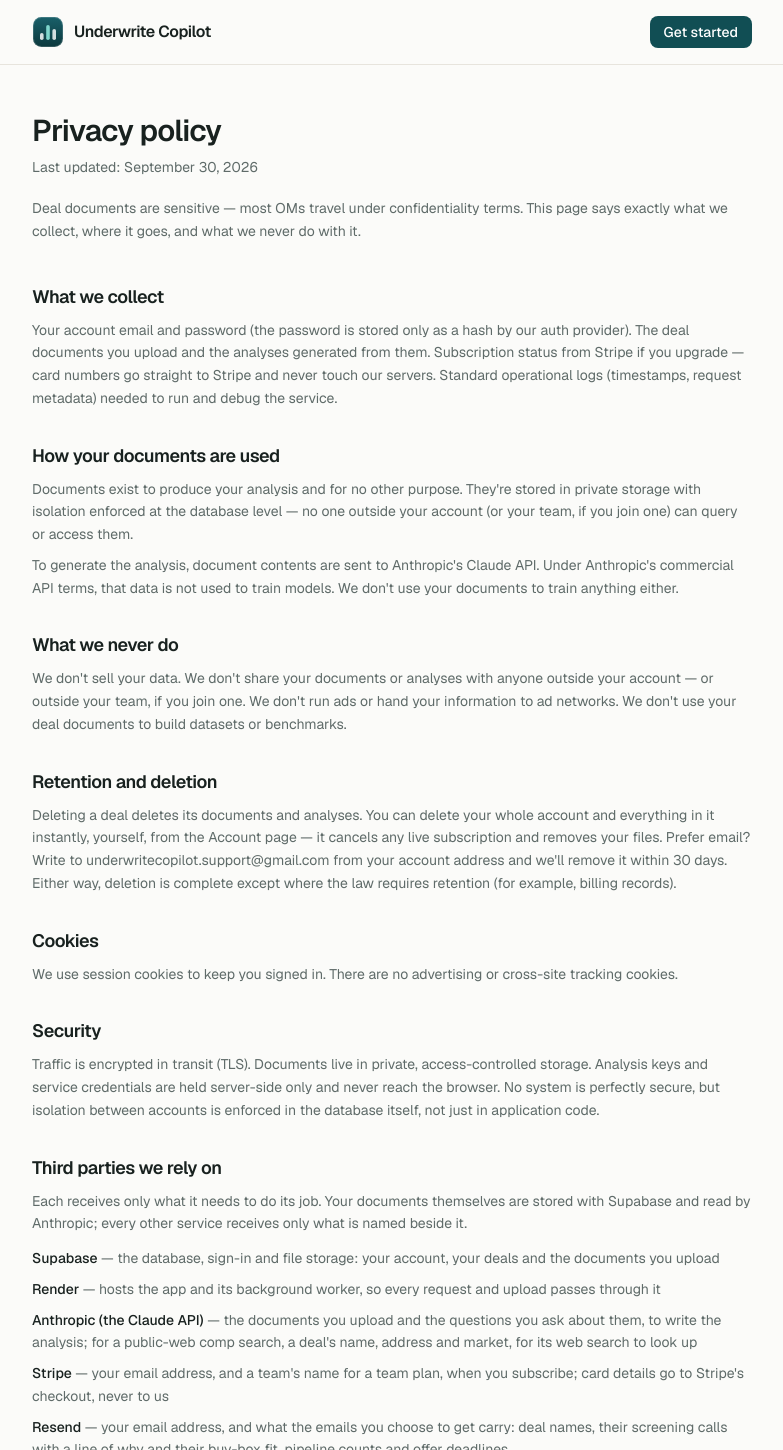
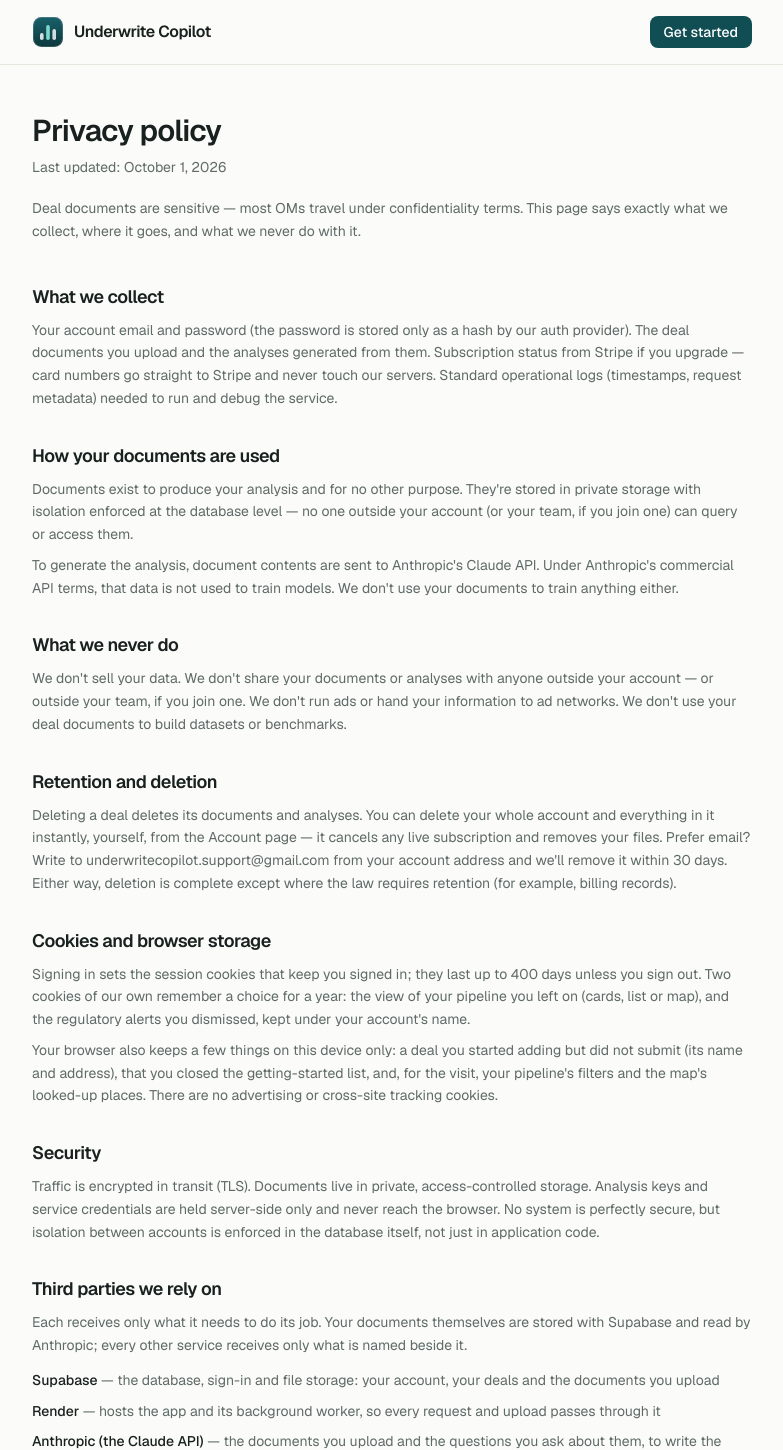
Before and after one commit to fredballs1115-ux/Underwrite-Copilot, a Next.js app: page /privacy in a window 1280 px wide. Shown: the top 1450 px of the page, without its empty margins (248-1031 px from the left). Built offline with nearby package versions, Linux system fonts and the light colour scheme; no server answers.

Commit message:
List every cookie and browser store on the privacy page, not session cookies alone
Co-Authored-By: Claude Opus 5.5 <noreply@anthropic.com>
Claude-Session: https://claude.ai/code/session_01RBbXFx5BHXh1JvjF8tV4yW

```diff
--- a/app/privacy/page.tsx
+++ b/app/privacy/page.tsx
@@ -39,9 +39,10 @@ const SECTIONS: { h: string; body: string[]; processors?: boolean }[] = [
     ],
   },
   {
-    h: "Cookies",
+    h: "Cookies and browser storage",
     body: [
-      "We use session cookies to keep you signed in. There are no advertising or cross-site tracking cookies.",
+      "Signing in sets the session cookies that keep you signed in; they last up to 400 days unless you sign out. Two cookies of our own remember a choice for a year: the view of your pipeline you left on (cards, list or map), and the regulatory alerts you dismissed, kept under your account's name.",
+      "Your browser also keeps a few things on this device only: a deal you started adding but did not submit (its name and address), that you closed the getting-started list, and, for the visit, your pipeline's filters and the map's looked-up places. There are no advertising or cross-site tracking cookies.",
     ],
   },
   {
@@ -95,7 +96,7 @@ export default function PrivacyPage() {
         <h1 className="text-3xl font-semibold tracking-tight">
           Privacy policy
         </h1>
-        <p className="mt-2 text-sm text-muted">Last updated: September 30, 2026</p>
+        <p className="mt-2 text-sm text-muted">Last updated: October 1, 2026</p>
         <p className="mt-5 text-sm leading-relaxed text-muted">
           Deal documents are sensitive — most OMs travel under confidentiality
           terms. This page says exactly what we collect, where it goes, and
```
Also changed, not shown: 1 other file (tests, documents, lock files or other folders).
